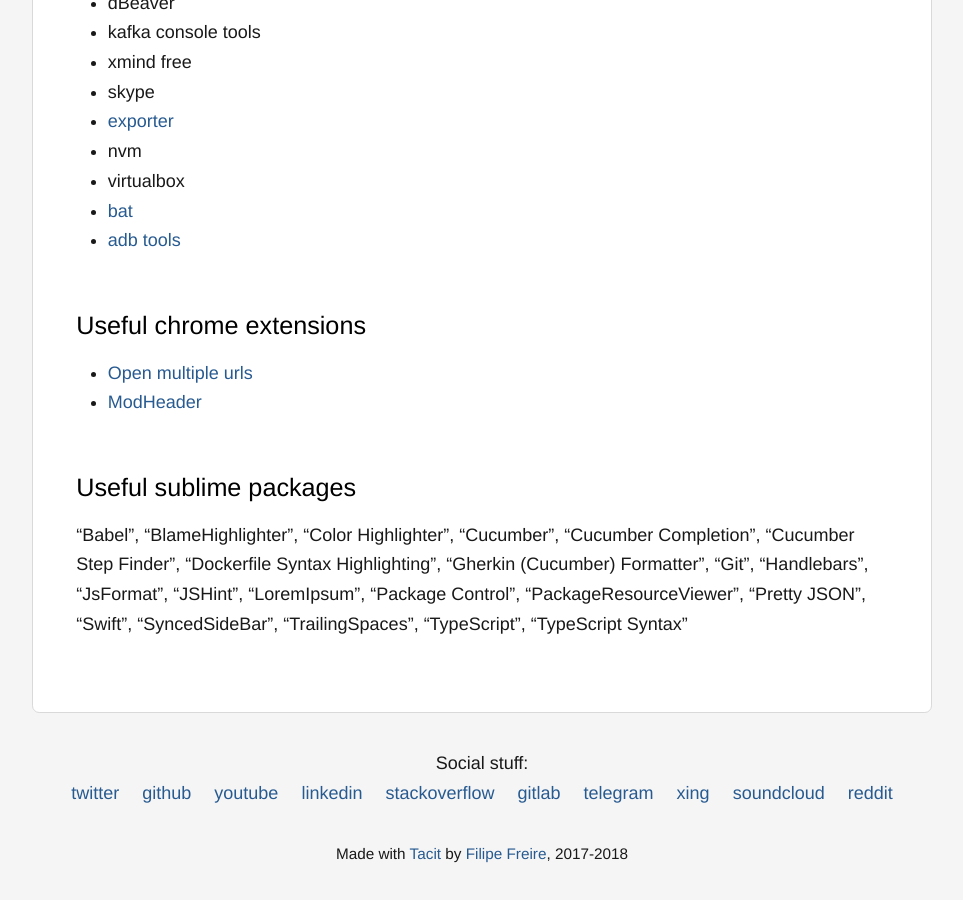
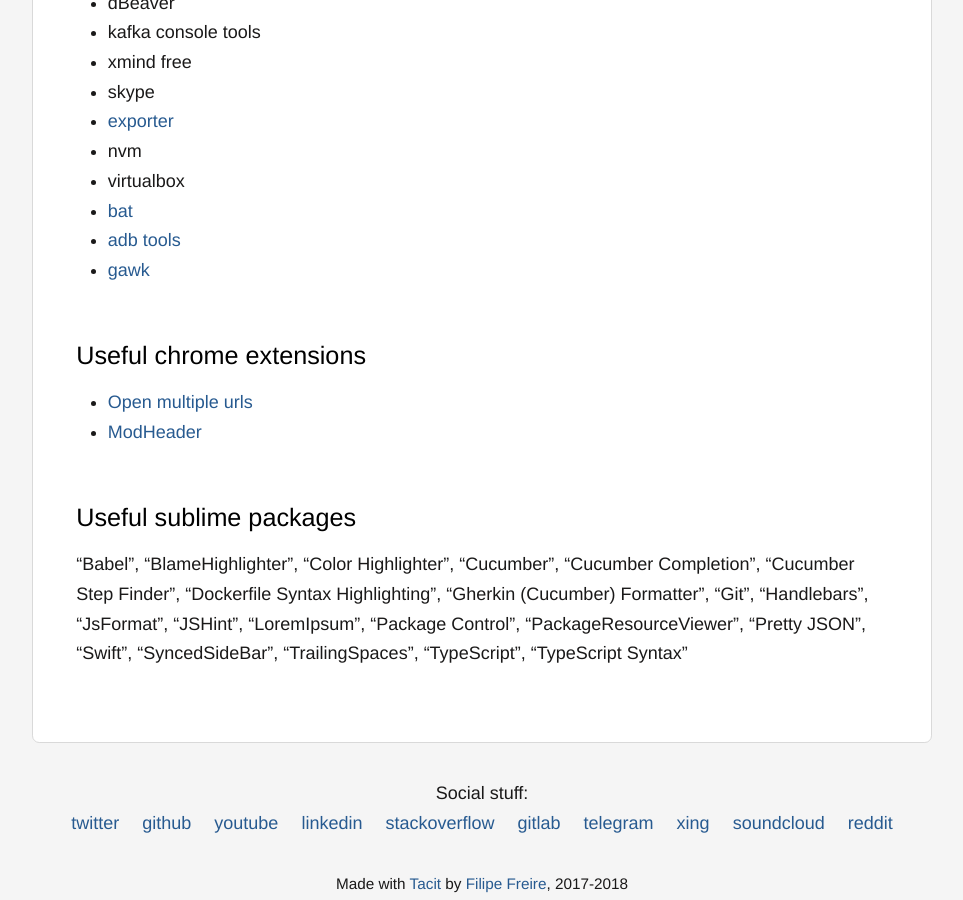
Before and after one commit to filfreire/filfreire.github.io, a Jekyll site: the page built from onboard.md, in a window 1280 px wide and 900 px high, scrolled down 1335 px. Shown: the whole window, without its empty margins (158-1121 px from the left). Built offline with Jekyll 4.4.1, drawn with Linux system fonts in a browser that asks for light colours.

Commit message:
add gawk

```diff
--- a/onboard.md
+++ b/onboard.md
@@ -43,6 +43,7 @@
 - virtualbox
 - [bat](https://github.com/sharkdp/bat)
 - [adb tools](https://stackoverflow.com/a/28208121/7468990)
+- [gawk](https://www.gnu.org/software/gawk/)
 
 ## Useful chrome extensions
 
```
